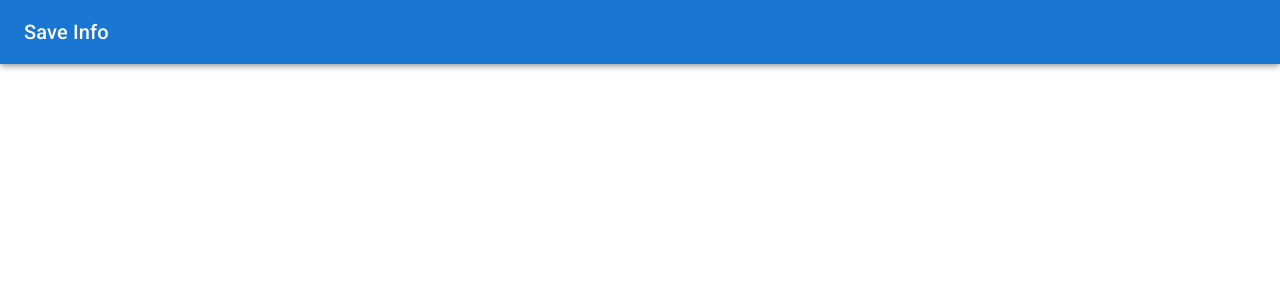
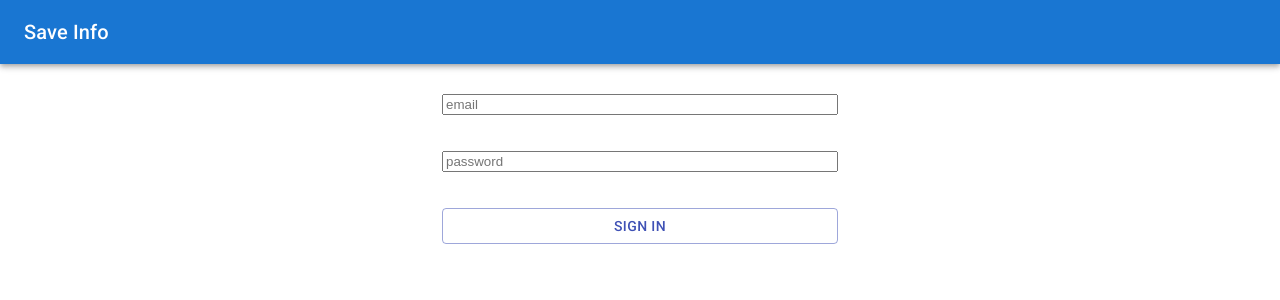
Before and after one commit to KirillTK/SaveInfo, a React (Create React App) app in the folder front/: page /login in a window 1280 px wide. Shown: the top 300 px of the page. Built offline with nearby package versions, Linux system fonts and the light colour scheme.

Commit message:
#7: complete login

```diff
--- a/front/package.json
+++ b/front/package.json
@@ -6,6 +6,7 @@
     "@material-ui/core": "^4.3.1",
     "@material-ui/icons": "^4.2.1",
     "axios": "^0.19.0",
+    "formik": "^1.5.8",
     "react": "^16.9.0",
     "react-dom": "^16.9.0",
     "react-redux": "^7.1.0",
--- a/front/src/auth/components/login.js
+++ b/front/src/auth/components/login.js
@@ -1,8 +1,82 @@
+import React from 'react';
+import { Formik } from 'formik';
+import { withRouter } from 'react-router-dom';
+import Container from '@material-ui/core/Container';
+import { compose } from 'redux';
+import withStyles from '@material-ui/core/styles/withStyles';
+import Button from '@material-ui/core/Button';
+import { useDispatch } from 'react-redux';
+import { signIn } from '../store/actions';
 
+const style = ({
+  form: {
+    display: 'flex',
+    flexDirection: 'column',
+    minHeight: '150px',
+    justifyContent: 'space-between',
+  },
+});
 
+const Login = (props) => {
+  const { classes } = props;
+  const dispatch = useDispatch();
 
-const Login  = () => {
-
+  return (
+    <Container maxWidth="xs">
+      <Formik
+        initialValues={{ email: '', password: '' }}
+        validate={values => {
+          const errors = {};
+          if (!values.email) {
+            errors.email = 'Required';
+          } else if (
+            !/^[A-Z0-9._%+-]+@[A-Z0-9.-]+\.[A-Z]{2,}$/i.test(values.email)
+          ) {
+            errors.email = 'Invalid email address';
+          }
+          return errors;
+        }}
+        onSubmit={(values) => {
+          dispatch(signIn(values))
+        }}
+      >
+        {({
+            values,
+            errors,
+            touched,
+            handleChange,
+            handleSubmit,
+          }) => (
+          <form onSubmit={handleSubmit} className={classes.form}>
+            <input
+              type="email"
+              name="email"
+              placeholder="email"
+              onChange={handleChange}
+              value={values.email}
+            />
+            {errors.email && touched.email && errors.email}
+            <input
+              type="password"
+              name="password"
+              placeholder="password"
+              onChange={handleChange}
+              value={values.password}
+            />
+            {errors.password && touched.password && errors.password}
+            <Button variant="outlined" size="medium" color="primary" type="submit">
+              Sign In
+            </Button>
+          </form>
+        )}
+      </Formik>
+    </Container>
+  );
 };
 
-export default Login;
+const enhance = compose(
+  withStyles(style),
+  withRouter,
+);
+
+export default enhance(Login);
--- a/front/src/auth/store/actions.js
+++ b/front/src/auth/store/actions.js
@@ -1,7 +1,7 @@
 import { GET_USER, LOGOUT, SET_USER, SIGN_IN, SIGN_UP } from './const';
 
 export const setUser = payload => ({ type: SET_USER, payload });
-export const signIn = () => ({ type: SIGN_IN });
+export const signIn = payload => ({ type: SIGN_IN, payload });
 export const signUp = () => ({ type: SIGN_UP });
 export const signOut = () => ({ type: LOGOUT });
 export const getUser = () => ({ type: GET_USER });
--- a/front/src/auth/store/reducer.js
+++ b/front/src/auth/store/reducer.js
@@ -7,7 +7,7 @@ const defaultState = {
 export const auth = (state = defaultState, action) => {
   switch (action.type) {
     case SET_USER: {
-      return state;
+      return {...state, user: action.payload};
     }
     default:
       return state;
--- a/front/src/auth/store/saga.js
+++ b/front/src/auth/store/saga.js
@@ -7,8 +7,15 @@ function* SIGN_UP_SAGA() {
 
 }
 
-function* SIGN_IN_SAGA() {
-
+function* SIGN_IN_SAGA({ payload }) {
+  console.log('props', payload);
+  try {
+    yield call(auth.logIn, payload);
+    const user = yield call(auth.getUser);
+    yield put(setUser(user.data));
+  } catch (error) {
+    console.log('error', error);
+  }
 }
 
 function* SIGN_OUT_SAGA() {
--- a/front/src/components/main-menu.js
+++ b/front/src/components/main-menu.js
@@ -7,6 +7,7 @@ import withStyles from '@material-ui/core/styles/withStyles';
 const styles = ({
   bar: {
     backgroundColor: '#1976d2',
+    flexGrow: 1,
   },
 });
 
@@ -15,7 +16,7 @@ const MainMenu = (props) => {
   const { classes } = props;
 
   return (<div>
-    <AppBar className={classes.bar}>
+    <AppBar position={'sticky'} className={classes.bar}>
       <Toolbar>
         <Typography variant="h6" color="inherit">
           Save Info
--- a/front/src/index.js
+++ b/front/src/index.js
@@ -7,6 +7,7 @@ import { Provider } from 'react-redux';
 import rootSaga from './rootSaga';
 import reducer from './rootReducer';
 import Root from './rootRouting';
+import './style.css';
 
 
 const sagaMiddleware = createSagaMiddleware();
--- a/front/src/rootRouting.js
+++ b/front/src/rootRouting.js
@@ -1,32 +1,45 @@
 import React from 'react';
 import { BrowserRouter as Router, Redirect, Route, Switch } from 'react-router-dom';
 import { connect } from 'react-redux';
-import App from './App';
+import { compose } from 'redux';
+import withStyles from '@material-ui/core/styles/withStyles';
 import MainMenu from './components/main-menu';
 import Login from './auth/components/login';
 
+const styles = ({
+  mainContainer: {
+    marginTop: '30px',
+  },
+});
+
 
 const Root = (props) => {
-  const { user } = props;
-  console.log('user', user);
+  const { user, classes } = props;
 
   return (
+    <div>
+      <header>
+        <MainMenu/>
+      </header>
+      <main className={classes.mainContainer}>
         <Router>
-      <MainMenu/>
           <Switch>
-        <Route path="/" component={() => <Redirect to={user ? '/profile' : '/login'}/>}/>
+            <Route exact path="/" component={() => <Redirect to={user ? Login : Login}/>}/>
             <Route path="/login" component={Login}/>
           </Switch>
         </Router>
+      </main>
+    </div>
   );
 };
 
-const mapStateToProps = state => {
-  console.log('state', state);
-  return {
+const mapStateToProps = state => ({
   user: state.auth.user,
-  };
-};
+});
 
+const enhance = compose(
+  withStyles(styles),
+  connect(mapStateToProps),
+);
 
-export default connect(mapStateToProps)(Root);
+export default enhance(Root);
--- a/front/src/services/auth.js
+++ b/front/src/services/auth.js
@@ -4,11 +4,11 @@ import axios from 'axios';
 const basePath = '/api';
 
 class Auth {
-  signIn(user){
+  logIn(user){
     return axios.post(`${basePath}/login`, user);
   }
 
-  logIn(user) {
+  SignUp(user) {
     return axios.post(`${basePath}/registration`, user);
   }
 
--- /dev/null
+++ b/front/src/style.css
@@ -0,0 +1,4 @@
+body {
+  margin: 0;
+  padding: 0;
+}
```
Lines whose indentation alone changed are shown as unchanged.
